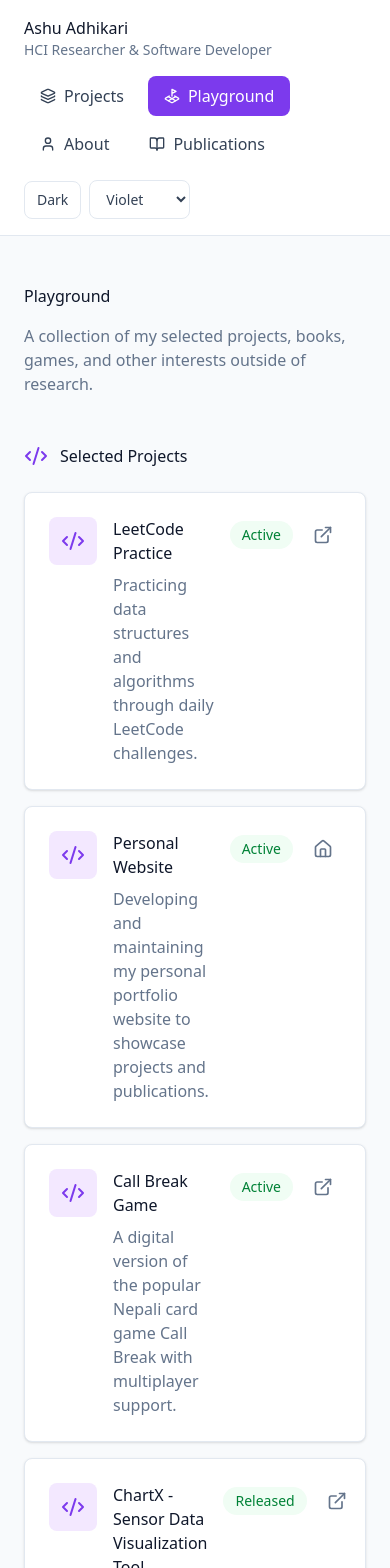
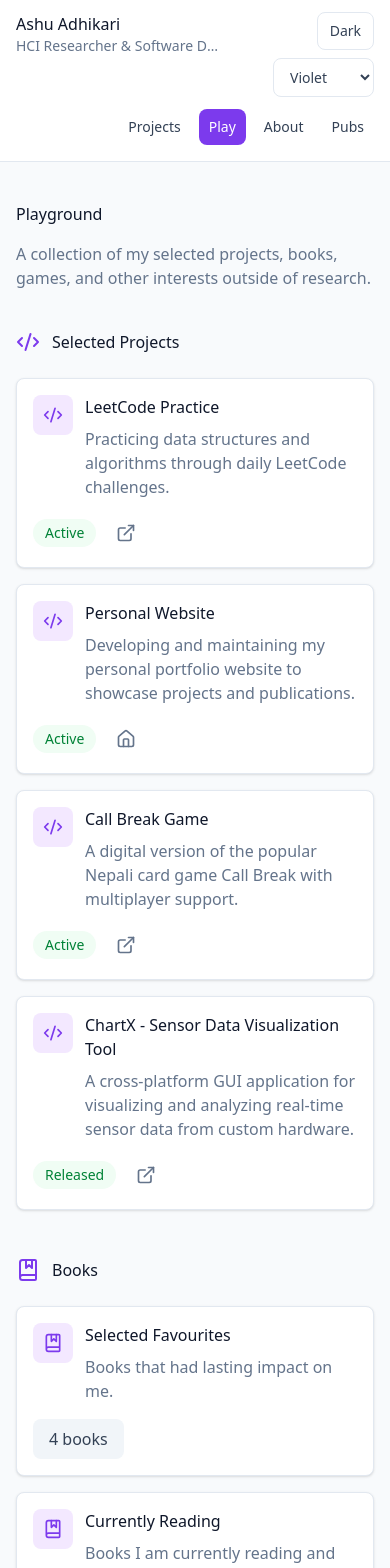
Before and after one commit to ashuadh7/ashuadh7.github.io, a React (Vite) app: page /playground in a window 390 px wide. Shown: the top 1568 px of the page. Built offline with nearby package versions, Linux system fonts and the light colour scheme.

Commit message:
Fix the header for mobile

```diff
--- a/src/components/Navigation.tsx
+++ b/src/components/Navigation.tsx
@@ -7,10 +7,10 @@ export function Navigation() {
     const { mode, accent, toggleMode, setAccent } = useTheme();
 
     const navItems = [
-        { path: '/', label: 'Projects', icon: Layers },
-        { path: '/playground', label: 'Playground', icon: LandPlot },
-        { path: '/about', label: 'About', icon: User },
-        { path: '/publications', label: 'Publications', icon: BookOpen },
+        { path: '/', label: 'Projects', shortLabel: 'Projects', icon: Layers },
+        { path: '/playground', label: 'Playground', shortLabel: 'Play', icon: LandPlot },
+        { path: '/about', label: 'About', shortLabel: 'About', icon: User },
+        { path: '/publications', label: 'Publications', shortLabel: 'Pubs', icon: BookOpen },
     ];
 
     const isActive = (path: string) => {
@@ -19,39 +19,27 @@ export function Navigation() {
         return false;
     };
 
-    const baseStyles = 'flex items-center gap-2 px-4 py-2 rounded-lg transition-colors';
     const activeStyles = 'bg-accent';
     const inactiveStyles = 'text-secondary hover-bg-soft';
 
     return (
         <header className="border-b border-default bg-surface sticky top-0 z-50">
-            <div className="max-w-7xl mx-auto px-6 py-4">
-                <div className="flex flex-col md:flex-row md:items-center md:justify-between gap-4">
-                    <Link to="/" className="flex flex-col">
-                        <h1 className="text-primary">Ashu Adhikari</h1>
-                        <p className="text-sm text-muted">HCI Researcher & Software Developer</p>
+            <div className="max-w-7xl mx-auto px-4 sm:px-6 py-3 sm:py-4">
+                <div className="flex flex-col gap-3">
+                    <div className="flex items-start justify-between gap-3">
+                        <Link to="/" className="flex flex-col min-w-0">
+                            <h1 className="text-primary truncate">Ashu Adhikari</h1>
+                            <p className="text-sm text-muted truncate">
+                                HCI Researcher & Software Developer
+                            </p>
                         </Link>
 
-                    <nav className="flex flex-wrap gap-2">
-                        {navItems.map((item) => (
-                            <Link
-                                key={item.path}
-                                to={item.path}
-                                className={`${baseStyles} ${
-                                    isActive(item.path) ? activeStyles : inactiveStyles
-                                }`}
-                            >
-                                <item.icon className="w-4 h-4" />
-                                <span>{item.label}</span>
-                            </Link>
-                        ))}
-                    </nav>
-
-                    <div className="flex items-center gap-2">
+                        <div className="flex items-center justify-end gap-2 flex-wrap">
                             <button
                                 type="button"
                                 onClick={toggleMode}
                                 className="px-3 py-2 rounded-lg border border-default bg-surface text-secondary hover-text-accent transition-colors text-sm"
+                                aria-label="Toggle color mode"
                             >
                                 {mode === 'light' ? 'Dark' : 'Light'}
                             </button>
@@ -70,6 +58,27 @@ export function Navigation() {
                             </select>
                         </div>
                     </div>
+
+                    <nav className="w-full overflow-x-auto no-scrollbar pb-1">
+                        <div className="ml-auto flex w-max items-center gap-2 whitespace-nowrap">
+                            {navItems.map((item) => (
+                                <Link
+                                    key={item.path}
+                                    to={item.path}
+                                    className={`shrink-0 flex items-center gap-2 px-2.5 sm:px-4 py-2 rounded-lg transition-colors text-sm sm:text-base ${
+                                        isActive(item.path) ? activeStyles : inactiveStyles
+                                    }`}
+                                >
+                                    <item.icon className="hidden sm:block w-4 h-4" />
+                                    <span className="whitespace-nowrap max-[400px]:hidden">{item.label}</span>
+                                    <span className="hidden whitespace-nowrap max-[400px]:inline">
+                                        {item.shortLabel}
+                                    </span>
+                                </Link>
+                            ))}
+                        </div>
+                    </nav>
+                </div>
             </div>
         </header>
     );
--- a/src/index.css
+++ b/src/index.css
@@ -144,4 +144,13 @@
   .group:hover .group-hover-text-accent {
     color: var(--accent);
   }
+
+  .no-scrollbar {
+    -ms-overflow-style: none;
+    scrollbar-width: none;
+  }
+
+  .no-scrollbar::-webkit-scrollbar {
+    display: none;
+  }
 }
--- a/src/pages/About.tsx
+++ b/src/pages/About.tsx
@@ -4,14 +4,14 @@ import { Footer } from "@/components/Footer";
 export function About() {
   return (
     <main className="bg-subtle min-h-screen">
-      <div className="max-w-6xl mx-auto px-6 py-12">
-        <div className="bg-surface rounded-lg shadow-sm p-8 md:p-12">
-          <div className="grid md:grid-cols-[280px_1fr] gap-12">
+      <div className="max-w-6xl mx-auto px-4 sm:px-6 py-10 sm:py-12">
+        <div className="bg-surface rounded-lg shadow-sm p-5 sm:p-8 md:p-12">
+          <div className="grid md:grid-cols-[280px_1fr] gap-8 sm:gap-12">
             <div className="flex justify-center md:justify-start">
               <img
                 src="/about.jpeg"
                 alt="Ashu Adhikari"
-                className="w-64 h-64 object-cover rounded-lg"
+                className="w-48 h-48 sm:w-64 sm:h-64 object-cover rounded-lg"
               />
             </div>
 
@@ -103,7 +103,7 @@ export function About() {
                     href="mailto:ashuadh7@gmail.com"
                     target="_blank"
                     rel="noopener noreferrer"
-                    className="inline-flex items-center gap-2 text-accent hover-text-accent-strong transition-colors"
+                    className="inline-flex items-center gap-2 text-accent hover-text-accent-strong transition-colors break-all"
                   >
                     <Mail className="w-5 h-5" />
                     ashuadh7@gmail.com
--- a/src/pages/Playground.tsx
+++ b/src/pages/Playground.tsx
@@ -45,8 +45,8 @@ export function Playground() {
 
   return (
     <main className="bg-subtle min-h-screen">
-      <div className="max-w-6xl mx-auto px-6 py-12">
-        <div className="mb-12">
+      <div className="max-w-6xl mx-auto px-4 sm:px-6 py-10 sm:py-12">
+        <div className="mb-10 sm:mb-12">
           <h1 className="mb-4 text-primary">Playground</h1>
           <p className="text-muted">
             A collection of my selected projects, books, games, and other
@@ -55,7 +55,7 @@ export function Playground() {
         </div>
 
         {/* Selected Projects Section */}
-        <section className="mb-16">
+        <section className="mb-12 sm:mb-16">
           <div className="flex items-center gap-3 mb-6">
             <Code2 className="w-6 h-6 text-accent" />
             <h2 className="text-primary">Selected Projects</h2>
@@ -64,19 +64,19 @@ export function Playground() {
             {selectedWorksData.map((project) => (
               <div
                 key={project.id}
-                className="block bg-surface rounded-lg p-6 shadow-sm hover:shadow-md transition-all border border-default group"
+                className="block bg-surface rounded-lg p-4 sm:p-6 shadow-sm hover:shadow-md transition-all border border-default group"
               >
-                <div className="flex items-start justify-between gap-4">
-                  <div className="flex items-start gap-4 flex-1">
-                    <div className="w-12 h-12 bg-accent-soft rounded-lg flex items-center justify-center flex-shrink-0">
-                      <Code2 className="w-6 h-6 text-accent" />
+                <div className="flex flex-col sm:flex-row sm:items-start sm:justify-between gap-4">
+                  <div className="flex items-start gap-3 sm:gap-4 flex-1">
+                    <div className="w-10 h-10 sm:w-12 sm:h-12 bg-accent-soft rounded-lg flex items-center justify-center flex-shrink-0">
+                      <Code2 className="w-5 h-5 sm:w-6 sm:h-6 text-accent" />
                     </div>
                     <div className="flex-1">
                       <h3 className="mb-2 text-primary">{project.title}</h3>
                       <p className="text-muted">{project.description}</p>
                     </div>
                   </div>
-                  <div className="flex items-center gap-3">
+                  <div className="flex items-center gap-3 self-start sm:self-auto">
                     <span className="px-3 py-1 bg-green-50 text-green-700 rounded-full text-sm">
                       {project.status}
                     </span>
@@ -103,7 +103,7 @@ export function Playground() {
           </div>
         </section>
         {/* Books Section */}
-        <section className="mb-16">
+        <section className="mb-12 sm:mb-16">
           <div className="flex items-center gap-3 mb-6">
             <BookMarked className="w-6 h-6 text-accent" />
             <h2 className="text-primary">Books</h2>
@@ -113,12 +113,12 @@ export function Playground() {
               <div
                 key={index}
                 onClick={() => navigate(`/playground/books/${book.route}`)}
-                className="block bg-surface rounded-lg p-6 shadow-sm hover:shadow-md transition-all border border-default cursor-pointer group"
+                className="block bg-surface rounded-lg p-4 sm:p-6 shadow-sm hover:shadow-md transition-all border border-default cursor-pointer group"
               >
-                <div className="flex items-start justify-between gap-4">
-                  <div className="flex items-start gap-4 flex-1">
-                    <div className="w-12 h-12 bg-accent-soft rounded-lg flex items-center justify-center flex-shrink-0">
-                      <book.icon className="w-6 h-6 text-accent" />
+                <div className="flex flex-col sm:flex-row sm:items-start sm:justify-between gap-4">
+                  <div className="flex items-start gap-3 sm:gap-4 flex-1">
+                    <div className="w-10 h-10 sm:w-12 sm:h-12 bg-accent-soft rounded-lg flex items-center justify-center flex-shrink-0">
+                      <book.icon className="w-5 h-5 sm:w-6 sm:h-6 text-accent" />
                     </div>
                     <div className="flex-1">
                       <h3 className="mb-2 text-primary group-hover-text-accent transition-colors">
@@ -127,7 +127,7 @@ export function Playground() {
                       <p className="text-muted">{book.description}</p>
                     </div>
                   </div>
-                  <div className="px-4 py-2 bg-soft text-secondary rounded-lg">
+                  <div className="px-4 py-2 bg-soft text-secondary rounded-lg self-start sm:self-auto">
                     {getBookCount(book.type)} books
                   </div>
                 </div>
--- a/src/pages/ProjectsHome.tsx
+++ b/src/pages/ProjectsHome.tsx
@@ -5,13 +5,13 @@ import { Footer } from '@/components/Footer';
 
 export function ProjectsHome() {
   return (
-    <main className="max-w-7xl mx-auto px-6 py-12">
-      <div className="mb-12">
+    <main className="max-w-7xl mx-auto px-4 sm:px-6 py-10 sm:py-12">
+      <div className="mb-10 sm:mb-12">
         <h2 className="mb-4 text-primary">Projects</h2>
         <p className="text-muted">Explore the projects I have worked on.</p>
       </div>
 
-      <div className="grid md:grid-cols-2 lg:grid-cols-3 gap-6">
+      <div className="grid md:grid-cols-2 lg:grid-cols-3 gap-4 sm:gap-6">
         {projects.map((project) => (
           <Link
             key={project.id}
@@ -25,7 +25,7 @@ export function ProjectsHome() {
                 className="w-full h-full object-cover group-hover:scale-105 transition-transform duration-300"
               />
             </div>
-            <div className="p-6">
+            <div className="p-5 sm:p-6">
               <div className="flex items-start gap-3 mb-2">
                 <Layers className="w-5 h-5 text-accent flex-shrink-0 mt-1" />
                 <h3 className="text-primary group-hover-text-accent transition-colors">
```
Also changed, not shown: src/pages/PlayGround/PlaygroundBooksDetail.tsx (+6 -6 lines), src/pages/ProjectDetail.tsx (+7 -7 lines), src/pages/Publications.tsx (+5 -5 lines). Lines whose indentation alone changed are shown as unchanged.
